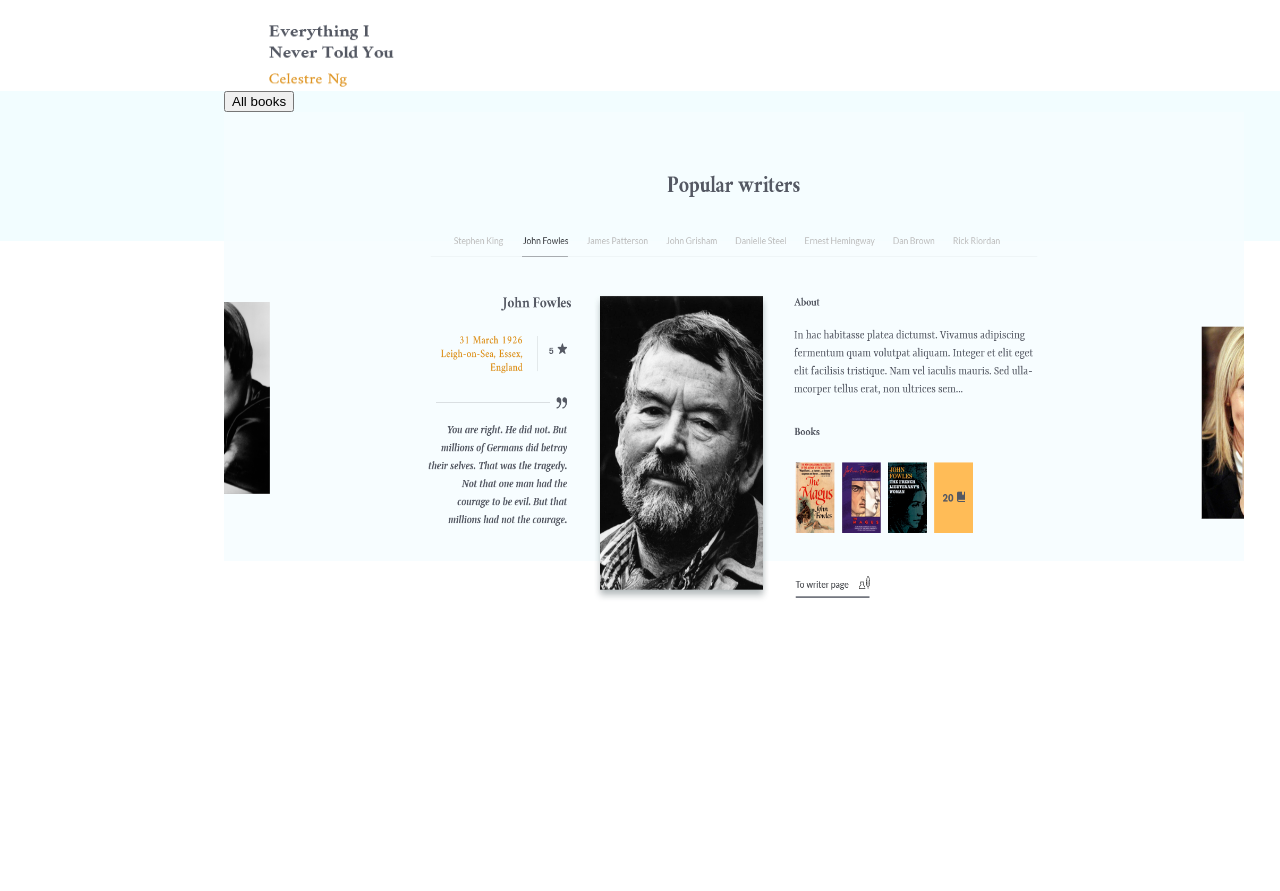
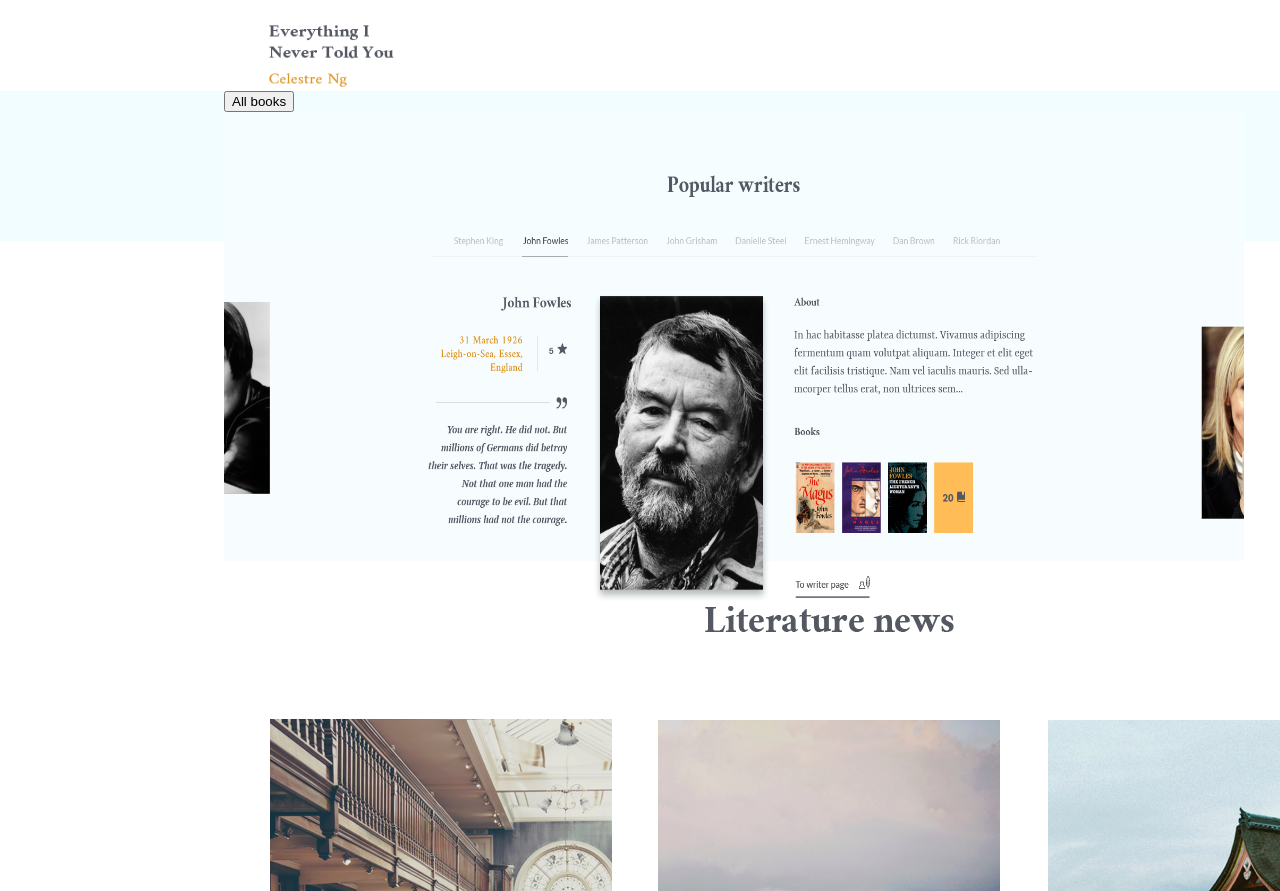
Before and after one commit to anbaykova/bookworm_baykova, a plain HTML site: page index.html in a window 1280 px wide. Shown: the part 3515-4406 px from the top of the page. Before the commit the page ends 4121 px from the top, so only its background shows below. Drawn offline with Linux system fonts and the light colour scheme.

Commit message:
add file and change index.html

```diff
--- a/index.html
+++ b/index.html
@@ -128,6 +128,7 @@
         }
         .popopularauthors {
             height: inherit;
+            float: left;
         }
     </style>
 </head>
@@ -295,6 +296,12 @@
     </div>
 </div>
 </div> <!-- end wrap -->
+
+ <div class="container">
+     <div class="literaturenews">
+         <img src="images/literaturenews.png" alt="" style="width: 1210px; height: ">
+     </div>
+ </div>
     <!-- footer -->
     <div class="footer">
     </div>
```
Also changed, not shown: images/literaturenews.png (added).
